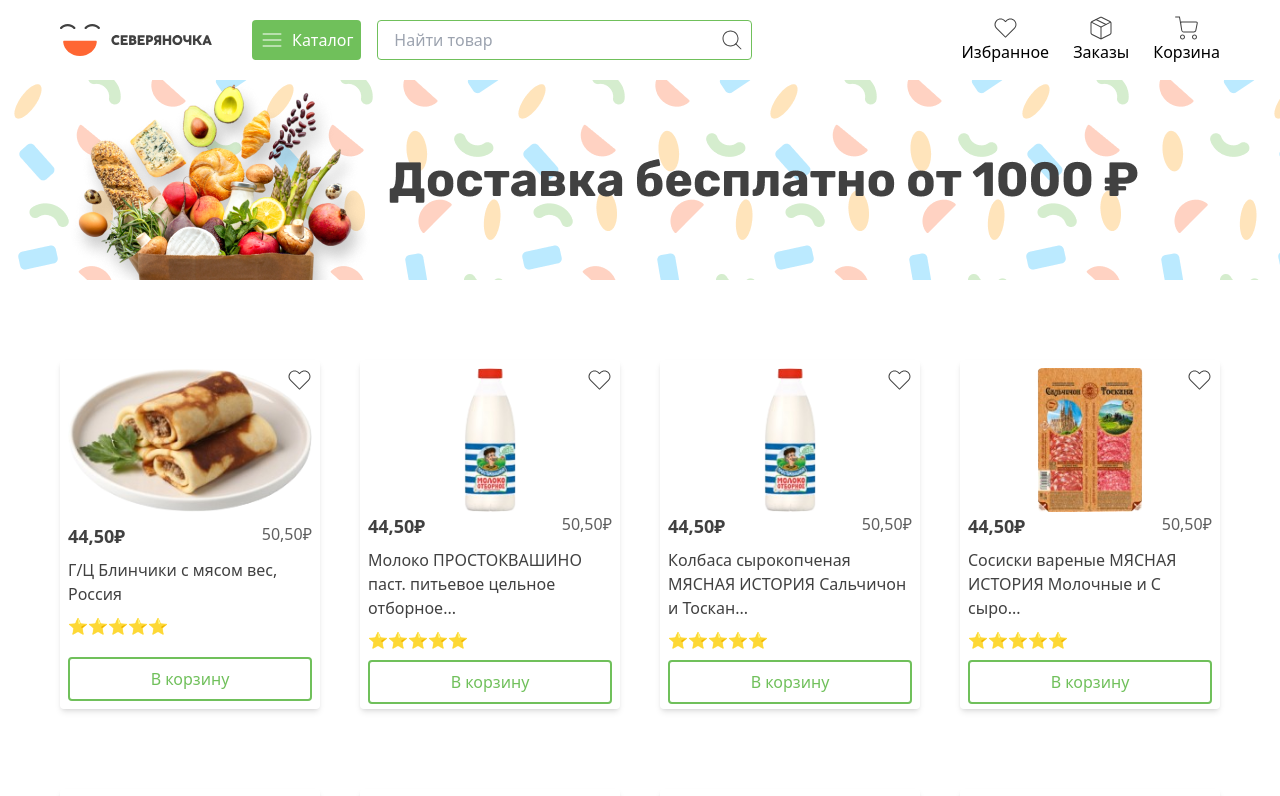
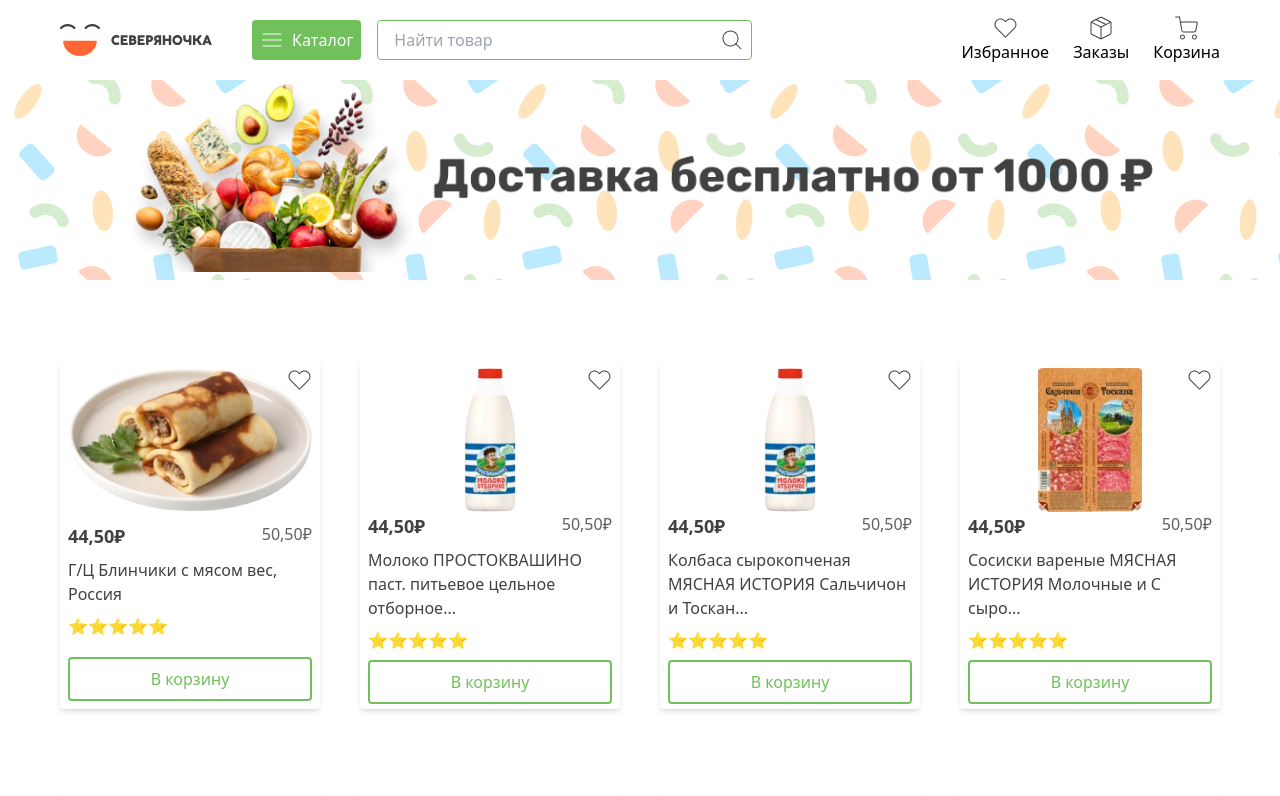
Before and after one commit to muhammadazizbek006/Brend, a React (Vite) app: page / in a window 1280 px wide. Shown: the top 796 px of the page. Built offline with nearby package versions, Linux system fonts and the light colour scheme; grey boxes are pictures that could not be loaded.

Commit message:
new function

```diff
--- a/src/components/Hero.jsx
+++ b/src/components/Hero.jsx
@@ -3,7 +3,7 @@
 const Hero = () => {
   return (
 <div className="bg-hero h-[200px] w-full bg-cover bg-center">
-    <img src={herocontent} alt="" />
+    <img className='containerb' src={herocontent} alt="" />
 </div>
 
   )
```
